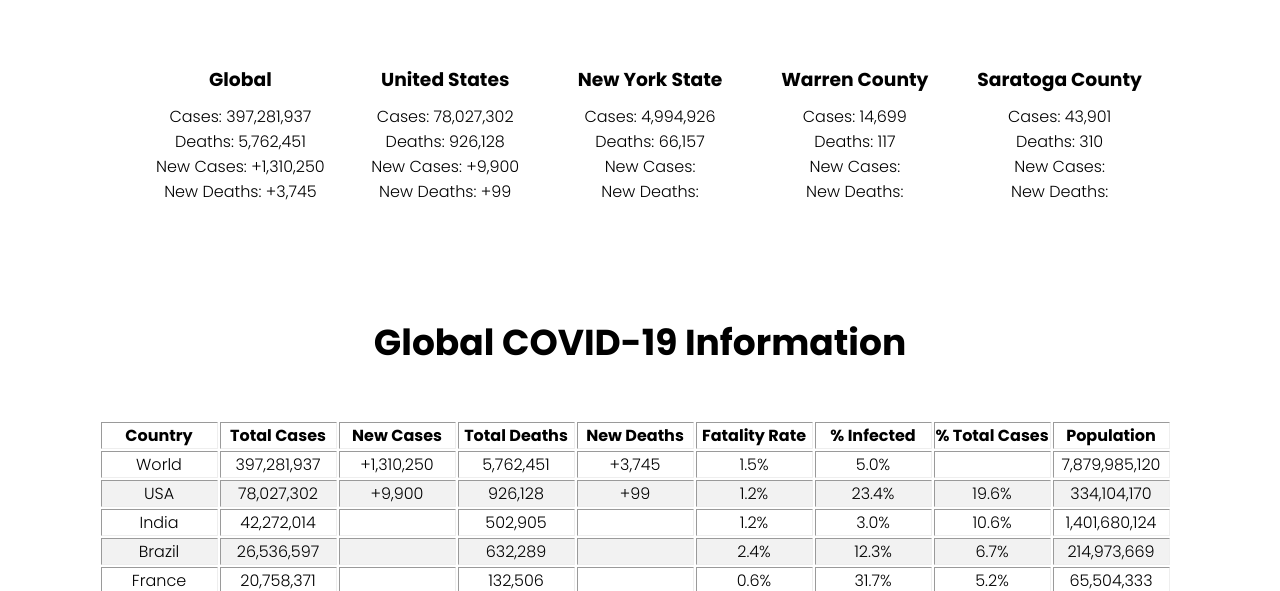
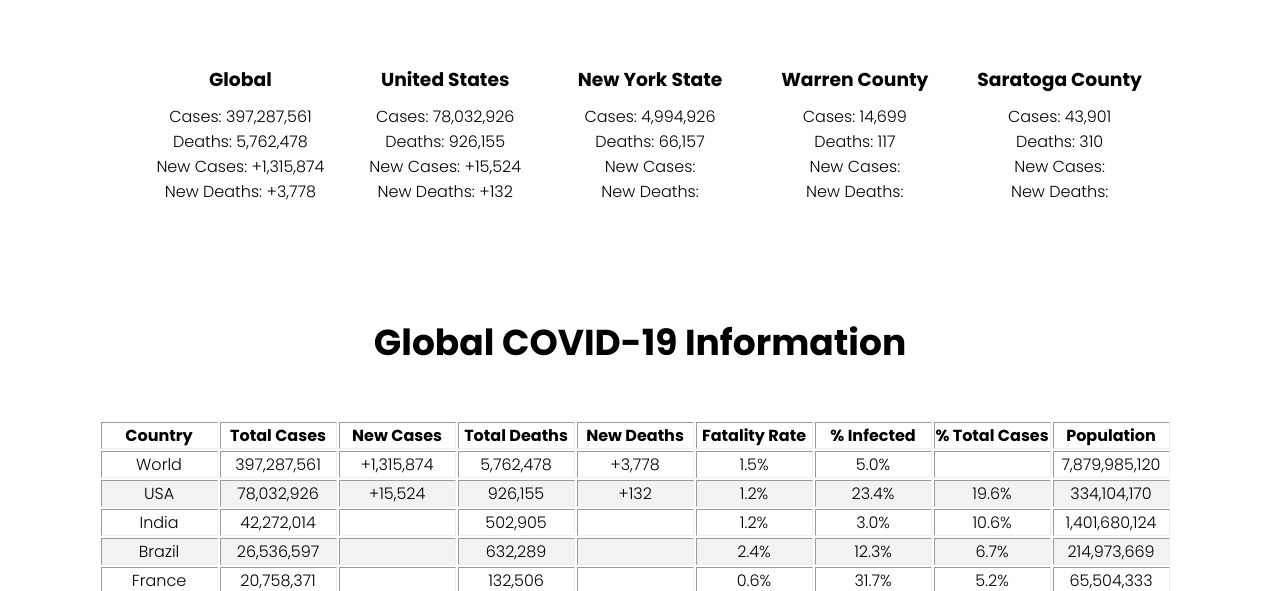
Before and after one commit to Pasin3ru/Tracking-COVID-19, a Jekyll site: the page built from index.html, in a window 1280 px wide and 900 px high, scrolled down 898 px. Shown: the part 155-746 px from the top of the window. Built offline with Jekyll 4.4.1, drawn with Linux system fonts in a browser that asks for light colours; some of the changed text lies outside the part shown.

Commit message:
update date

```diff
--- a/_data/saratoga_county_data.json
+++ b/_data/saratoga_county_data.json
@@ -1 +1 @@
-{"0":{"Total Cases: ":"43,901 ","Total Deaths: ":"310  ","New Cases: ":"","New Deaths: ":" "}}
+{"0":{"Total Cases: ":"43,901 ","Total Deaths: ":"310 ","New Cases: ":"","New Deaths: ":" "}}
--- a/_data/us_total_data.json
+++ b/_data/us_total_data.json
@@ -1 +1 @@
-{"0":{"Total Cases: ":"78,027,302","Total Deaths: ":"926,128","New Cases: ":"+9,900","New Deaths: ":"+99"}}
+{"0":{"Total Cases: ":"78,032,926","Total Deaths: ":"926,155","New Cases: ":"+15,524","New Deaths: ":"+132"}}
--- a/_data/world_total_data.json
+++ b/_data/world_total_data.json
@@ -1 +1 @@
-{"0":{"Total Cases: ":"397,281,937","Total Deaths: ":"5,762,451","New Cases: ":"+1,310,250","New Deaths: ":"+3,745"}}
+{"0":{"Total Cases: ":"397,287,561","Total Deaths: ":"5,762,478","New Cases: ":"+1,315,874","New Deaths: ":"+3,778"}}
--- a/_includes/hospital-tables/global_data.html
+++ b/_includes/hospital-tables/global_data.html
@@ -15,10 +15,10 @@
   <tbody>
     <tr>
       <td>World</td>
-      <td>397,281,937</td>
-      <td>+1,310,250</td>
-      <td>5,762,451</td>
-      <td>+3,745</td>
+      <td>397,287,561</td>
+      <td>+1,315,874</td>
+      <td>5,762,478</td>
+      <td>+3,778</td>
       <td>1.5%</td>
       <td>5.0%</td>
       <td></td>
@@ -26,10 +26,10 @@
     </tr>
     <tr>
       <td>USA</td>
-      <td>78,027,302</td>
-      <td>+9,900</td>
-      <td>926,128</td>
-      <td>+99</td>
+      <td>78,032,926</td>
+      <td>+15,524</td>
+      <td>926,155</td>
+      <td>+132</td>
       <td>1.2%</td>
       <td>23.4%</td>
       <td>19.6%</td>
--- a/_includes/hospital-tables/us_data.html
+++ b/_includes/hospital-tables/us_data.html
@@ -14,12 +14,12 @@
   <tbody>
     <tr>
       <td>USA Total</td>
-      <td>78,027,302</td>
-      <td>+9,900</td>
-      <td>926,128</td>
-      <td>+99</td>
-      <td>48,000,763</td>
-      <td>914,397,640</td>
+      <td>78,032,926</td>
+      <td>+15,524</td>
+      <td>926,155</td>
+      <td>+132</td>
+      <td>48,022,528</td>
+      <td>914,422,744</td>
       <td>334,104,170</td>
     </tr>
     <tr>
@@ -84,12 +84,12 @@
     </tr>
     <tr>
       <td>Ohio</td>
-      <td>2,610,125</td>
-      <td></td>
+      <td>2,612,719</td>
+      <td>+2,594</td>
       <td>34,217</td>
       <td></td>
-      <td>2,386,236</td>
-      <td>21,158,617</td>
+      <td>2,396,378</td>
+      <td>21,173,784</td>
       <td>11,689,100</td>
     </tr>
     <tr>
@@ -124,11 +124,11 @@
     </tr>
     <tr>
       <td>New Jersey</td>
-      <td>2,131,015</td>
-      <td></td>
-      <td>31,966</td>
-      <td></td>
-      <td>1,276,985</td>
+      <td>2,132,154</td>
+      <td>+1,139</td>
+      <td>31,987</td>
+      <td>+27</td>
+      <td>1,281,266</td>
       <td>17,217,396</td>
       <td>8,882,190</td>
     </tr>
@@ -433,6 +433,16 @@
       <td>1,359,711</td>
     </tr>
     <tr>
+      <td>Montana</td>
+      <td>251,920</td>
+      <td>+1,891</td>
+      <td>3,037</td>
+      <td>+6</td>
+      <td>238,627</td>
+      <td>2,560,876</td>
+      <td>1,068,778</td>
+    </tr>
+    <tr>
       <td>Delaware</td>
       <td>251,192</td>
       <td></td>
@@ -441,16 +451,6 @@
       <td>203,064</td>
       <td>990,305</td>
       <td>973,764</td>
-    </tr>
-    <tr>
-      <td>Montana</td>
-      <td>250,029</td>
-      <td></td>
-      <td>3,031</td>
-      <td></td>
-      <td>231,285</td>
-      <td>2,550,939</td>
-      <td>1,068,778</td>
     </tr>
     <tr>
       <td>South Dakota</td>
```
